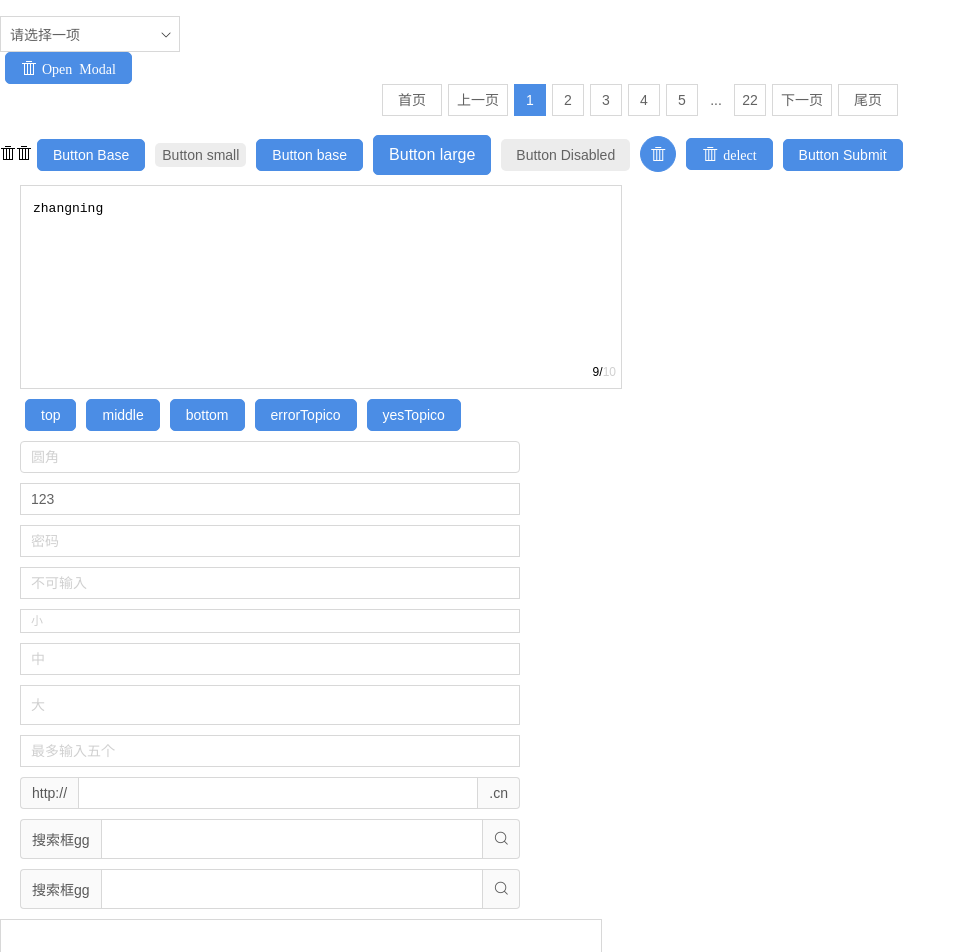
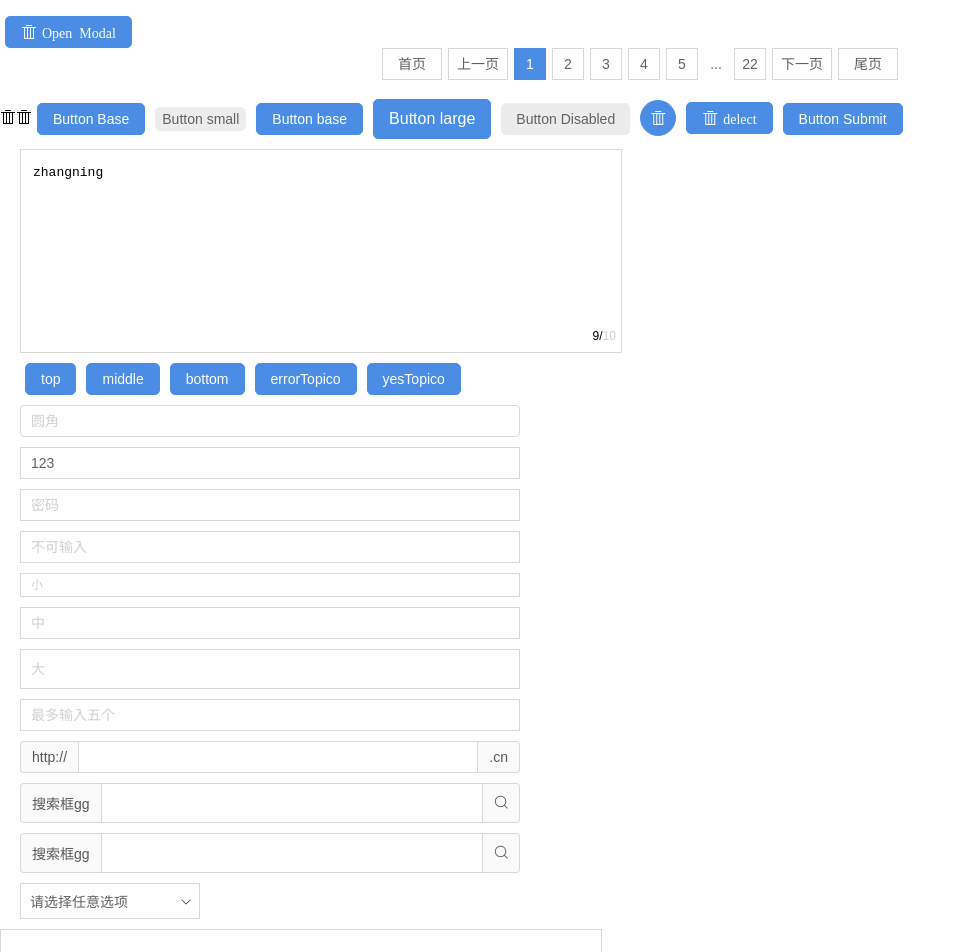
Before and after one commit to jd-smart-fe/react-stone, a React app: page / in a window 1280 px wide. Shown: the top 952 px of the page, without its empty margins (0-966 px from the left). Built offline with nearby package versions, Linux system fonts and the light colour scheme.

Commit message:
fix:select优化

```diff
--- a/src/App.js
+++ b/src/App.js
@@ -82,7 +82,7 @@ class App extends Component {
       this.setState({
         inputValue: 'ajaxInp'
       });
-      // Toast.errorTopico('带错误图标--从头渐出',2000);
+      Toast.errorTopico('带错误图标--从头渐出',2000);
       // Toast.info('图片仅支持上传 JPG、PNG格式', 'info', 500000);
     }, 2000)
   }
@@ -117,9 +117,6 @@ class App extends Component {
             <div>list3</div>
             <div>list4</div>
           </DragSort> */}
-          <Select
-            optionData={saleVolumes}
-            onChange={selectChange}/>
           <Button icon="delete" onClick={this.openModal}>Open Modal</Button>
           <Pagination total={218} pageSize={10} current={this.state.currentPage} onChange={this.pageChange} />
           <br/>
@@ -178,13 +175,12 @@ class App extends Component {
           <div className="code-box-demo">
             <Input addonBefore="搜索框gg" addonAfter={<Icon type='search' />} size="large"/>
           </div>
-
-
-
-
-
-
-
+          <div className="code-box-demo">
+            <Select
+              size="normal"
+              optionData={saleVolumes}
+              onChange={selectChange}/>
+          </div>
 
           <Textarea />
           <Textarea placeholder="未输入时的提示信息"/>
@@ -196,6 +192,7 @@ class App extends Component {
           <Textarea height="1000px" placeholder="自定义高度"/>
           <Textarea fontSize="30px" placeholder="自定义字体大小"/>
           <Textarea maxLength={30} placeholder="设置最小字符长度"/>
+
           <Radio
             value={111}
             id="productType111"
--- a/src/components/Select/Select.jsx
+++ b/src/components/Select/Select.jsx
@@ -1,15 +1,15 @@
 import React, { Component } from 'react';
-import ReactDOM  from 'react-dom';
+import ReactDOM from 'react-dom';
 import PropTypes from 'prop-types';
+import classNames from 'classnames';
 import './select.scss';
-let classNames = require('classnames');
 
 class OptionPanel extends Component {
   constructor(props) {
-    super(props)
+    super(props);
     this.state = {
-      options: props.optionData
-    }
+      options: props.optionData,
+    };
   }
   handleClick(option, e) {
     e.preventDefault();
@@ -18,31 +18,30 @@ class OptionPanel extends Component {
     this.props.optionData.map((item) => {
       if (item.value === option.value) {
         return item.active = true;
-      } else {
-        return item.active = false;
       }
-    })
+      return item.active = false;
+    });
   }
   render() {
     const optionArr = [];
     this.props.optionData.forEach((option) => {
       const itemClass = classNames({
         'option-item': true,
-        'active': option.active
-      })
+        'active': option.active,
+      });
       optionArr.push(
         <li className={itemClass} key={option.value} value={option.value} onClick={this.handleClick.bind(this, option)}>{option.label}</li>
-      )
+      );
     })
     const optionPanelClass = classNames({
       "option-panel": true,
       "option-panel-show": !this.props.closeStatus,
-    })
+    });
 
     return (
       <div className={optionPanelClass}>
         <ul className="option-panel-content">
-          <li className="option-placeholder">{this.props.placeholder}</li>
+          {/* <li className="option-placeholder">{this.props.placeholder}</li> */}
           {optionArr}
         </ul>
       </div>
@@ -51,85 +50,87 @@ class OptionPanel extends Component {
   }
 
 }
+OptionPanel.defaultProps = {
+  placeholder: '请选择任意选项',
+};
 class Select extends Component {
   constructor(props) {
     super(props);
     this.state = {
       closeStatus: true,
       selectedItem: '',
-      count:0
-    }
+      count: 0,
+    };
     this.showOptionPanel = this.showOptionPanel.bind(this);
     this.selectSomeOne = this.selectSomeOne.bind(this);
   }
   showOptionPanel(event) {
-    let count=this.state.count;
-    let dom=document.getElementById('optionPanelWrap');
-    if(count!==0){
-      console.log(this.props.name)
-      if(dom && dom.parentNode.id!==this.props.name){
+    let count = this.state.count;
+    let dom = document.getElementById('optionPanelWrap');
+    if (count !== 0) {
+      if (dom && dom.parentNode.id !== this.props.name) {
         ReactDOM.unmountComponentAtNode(dom);
         dom.parentNode.removeChild(dom);
-        dom =document.createElement('div');
-        dom.id='optionPanelWrap'
+        dom = document.createElement('div');
+        dom.id = 'optionPanelWrap'
         this.select.appendChild(dom);
         count++;
         this.setState(prevState => ({
           closeStatus: false,
-          count:count
-        }),()=>{
+          count: count,
+        }), () => {
           ReactDOM.render(<OptionPanel optionData={this.props.optionData}
             onSelect={this.selectSomeOne}
             closeStatus={this.state.closeStatus}
             placeholder={this.props.placeholder} />,
             dom)
-        })
-      }else{
+        });
+      } else {
         this.setState(prevState => ({
           closeStatus: !prevState.closeStatus,
-          count:0
-        }),()=>{
+          count: 0,
+        }), () => {
           ReactDOM.render(<OptionPanel optionData={this.props.optionData}
             onSelect={this.selectSomeOne}
             closeStatus={this.state.closeStatus}
             placeholder={this.props.placeholder} />,
             dom)
-        })
+        });
       }
-    }else{
-      if(!!dom){
+    } else {
+      if (!!dom) {
         ReactDOM.unmountComponentAtNode(dom);
         dom.parentNode.removeChild(dom);
       }
-      dom =document.createElement('div');
-      dom.id='optionPanelWrap'
+      dom = document.createElement('div');
+      dom.id = 'optionPanelWrap';
       this.select.appendChild(dom);
       count++;
       this.setState(prevState => ({
         closeStatus: false,
-        count:count
-      }),()=>{
+        count: count,
+      }), () => {
         ReactDOM.render(<OptionPanel optionData={this.props.optionData}
           onSelect={this.selectSomeOne}
           closeStatus={this.state.closeStatus}
           placeholder={this.props.placeholder} />,
           dom)
-      })
+      });
     }
     event.nativeEvent.stopImmediatePropagation();
   }
   selectSomeOne(selectedOption) {
     this.setState(prevState => ({
       selectedItem: selectedOption,
-      closeStatus: true
-    }),()=>{
-      let dom=document.getElementById('optionPanelWrap');
+      closeStatus: true,
+    }), () => {
+      let dom = document.getElementById('optionPanelWrap');
       ReactDOM.render(<OptionPanel optionData={this.props.optionData}
         onSelect={this.selectSomeOne}
         closeStatus={this.state.closeStatus}
         placeholder={this.props.placeholder} />,
         dom)
-    })
+    });
     this.props.onChange({ [this.props.name]: selectedOption });
   }
   componentWillReceiveProps(nextProps, props) {
@@ -139,30 +140,30 @@ class Select extends Component {
       if (typeof dfOption === 'number') {
         console.log(1757);
         nextProps.optionData.forEach((option) => {
-          if (option.value == dfOption) {
+          if (option.value === dfOption) {
             console.log(1758);
             option.active = true;
             this.setState(prevState => ({
-              selectedItem: option
-            }))
+              selectedItem: option,
+            }));
           } else {
             option.active = false;
           }
         })
-      } else if (Object.prototype.toString.call(dfOption)==="[object Object]" && dfOption.value) {
+      } else if (Object.prototype.toString.call(dfOption) === "[object Object]" && dfOption.value) {
         nextProps.optionData.forEach((option) => {
           if (option.value === dfOption.value) {
             option.active = true;
             this.setState(prevState => ({
-              selectedItem: dfOption
-            }))
+              selectedItem: dfOption,
+            }));
           } else {
             option.active = false;
           }
         })
       } else {
         this.setState({
-          selectedItem: { 'label': this.props.placeholder }
+          selectedItem: { 'label': this.props.placeholder },
         })
       }
     }
@@ -172,31 +173,31 @@ class Select extends Component {
       if (typeof dfOption === 'number') {
         console.log(1757);
         nextProps.optionData.forEach((option) => {
-          if (option.value == dfOption) {
+          if (option.value === dfOption) {
             console.log(1758);
             option.active = true;
             this.setState(prevState => ({
-              selectedItem: option
-            }))
+              selectedItem: option,
+            }));
           } else {
             option.active = false;
           }
         })
-      } else if (Object.prototype.toString.call(dfOption)==="[object Object]" && dfOption.value) {
+      } else if (Object.prototype.toString.call(dfOption) === "[object Object]" && dfOption.value) {
         nextProps.optionData.forEach((option) => {
           if (option.value === dfOption.value) {
             option.active = true;
             this.setState(prevState => ({
-              selectedItem: dfOption
-            }))
+              selectedItem: dfOption,
+            }));
           } else {
             option.active = false;
           }
         })
       } else {
         this.setState({
-          selectedItem: { 'label': this.props.placeholder }
-        })
+          selectedItem: { 'label': this.props.placeholder },
+        });
       }
     }
   }
@@ -205,42 +206,40 @@ class Select extends Component {
     // console.log(this.refs);
     if (typeof dfOption === 'number') {
       this.props.optionData.forEach((option) => {
-        if (option.value == dfOption) {
+        if (option.value === dfOption) {
           option.active = true;
           this.setState(prevState => ({
-            selectedItem: option
-          }))
+            selectedItem: option,
+          }));
         } else {
           option.active = false;
         }
       })
-    } else if (Object.prototype.toString.call(dfOption)==="[object Object]" && dfOption.value) {
+    } else if (Object.prototype.toString.call(dfOption) === "[object Object]" && dfOption.value) {
       this.props.optionData.forEach((option) => {
         if (option.value === dfOption.value) {
           option.active = true;
           this.setState(prevState => ({
-            selectedItem: dfOption
-          }))
+            selectedItem: dfOption,
+          }));
         } else {
           option.active = false;
         }
       })
     } else {
       this.setState({
-        selectedItem: { 'label': this.props.placeholder }
-      })
+        selectedItem: { 'label': this.props.placeholder },
+      });
     }
     this.documentClickHandler = (e) => {
-      this.setState({ closeStatus: true,count:0 },()=>{
-        let dom=document.getElementById('optionPanelWrap');
-        if(dom){
-          ReactDOM.unmountComponentAtNode(dom);
-          dom.parentNode.removeChild(dom);
-          // ReactDOM.render(<OptionPanel optionData={this.props.optionData}
-          //   onSelect={this.selectSomeOne}
-          //   closeStatus={this.state.closeStatus}
-          //   placeholder={this.props.placeholder} />,
-          //   dom)
+      this.setState({ closeStatus: true }, () => {
+        let dom = document.getElementById('optionPanelWrap');
+        if (dom) {
+          ReactDOM.render(<OptionPanel optionData={this.props.optionData}
+            onSelect={this.selectSomeOne}
+            closeStatus={this.state.closeStatus}
+            placeholder={this.props.placeholder} />,
+            dom)
         }
       })
     }
@@ -252,12 +251,12 @@ class Select extends Component {
   render() {
     const iconClass = classNames({
       'select-arrow': true,
-      'icon-dowico': this.state.closeStatus,
-      'icon-upico': !this.state.closeStatus
+      'icon-dowico': true,
+      'upico': !this.state.closeStatus,
     });
     const selectControlClass = classNames({
       'select-control': true,
-      [`select-control-${this.props.size}`]: this.props.size
+      [`select-control-${this.props.size}`]: this.props.size,
     });
     return (
       <div className="select" id={this.props.name} ref={(select) => this.select = select}>
@@ -271,7 +270,7 @@ class Select extends Component {
 }
 
 Select.defaultProps = {
-  placeholder: '请选择一项',
+  placeholder: '请选择任意选项'
 };
 
 Select.propTypes = {
```
